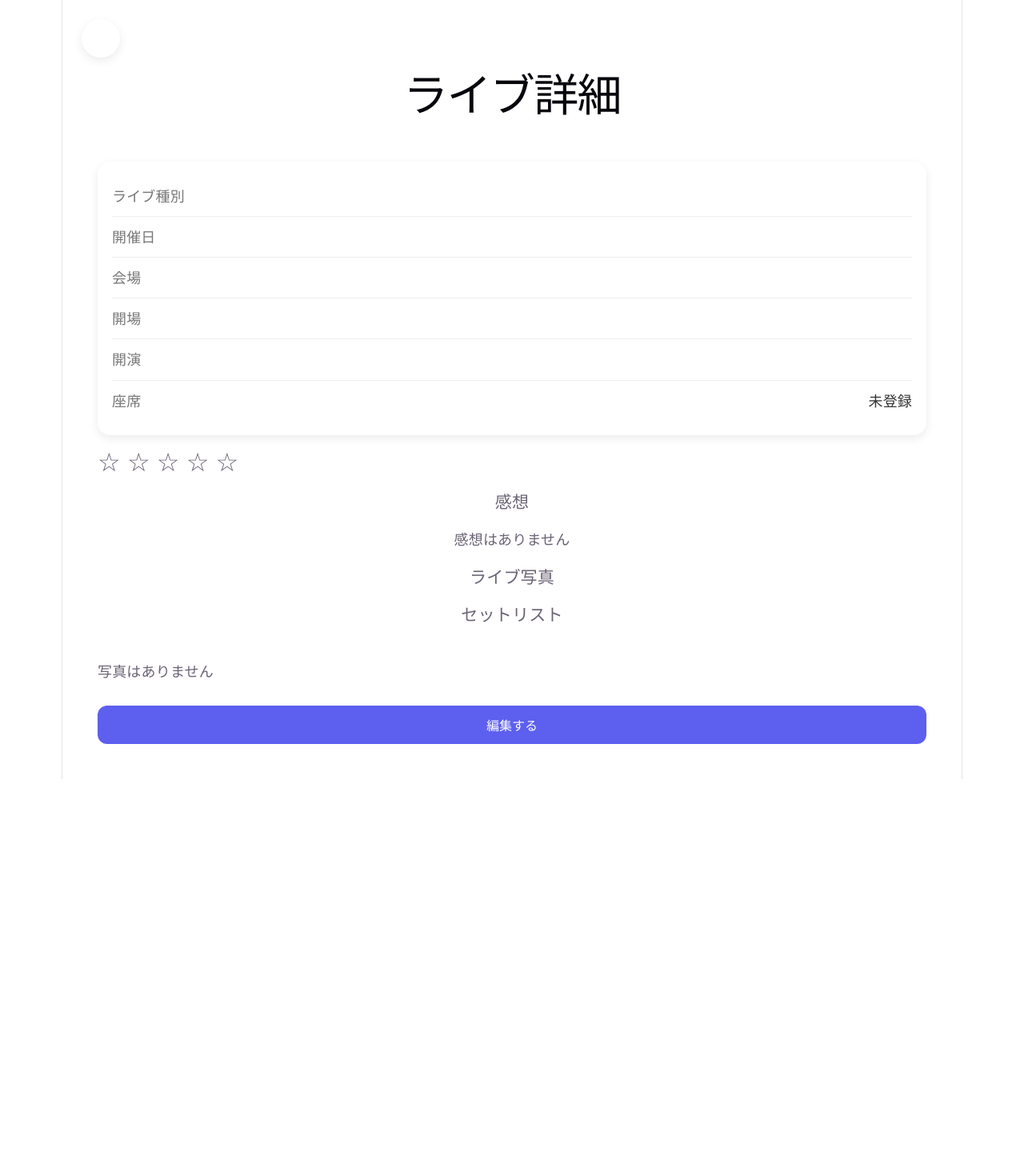
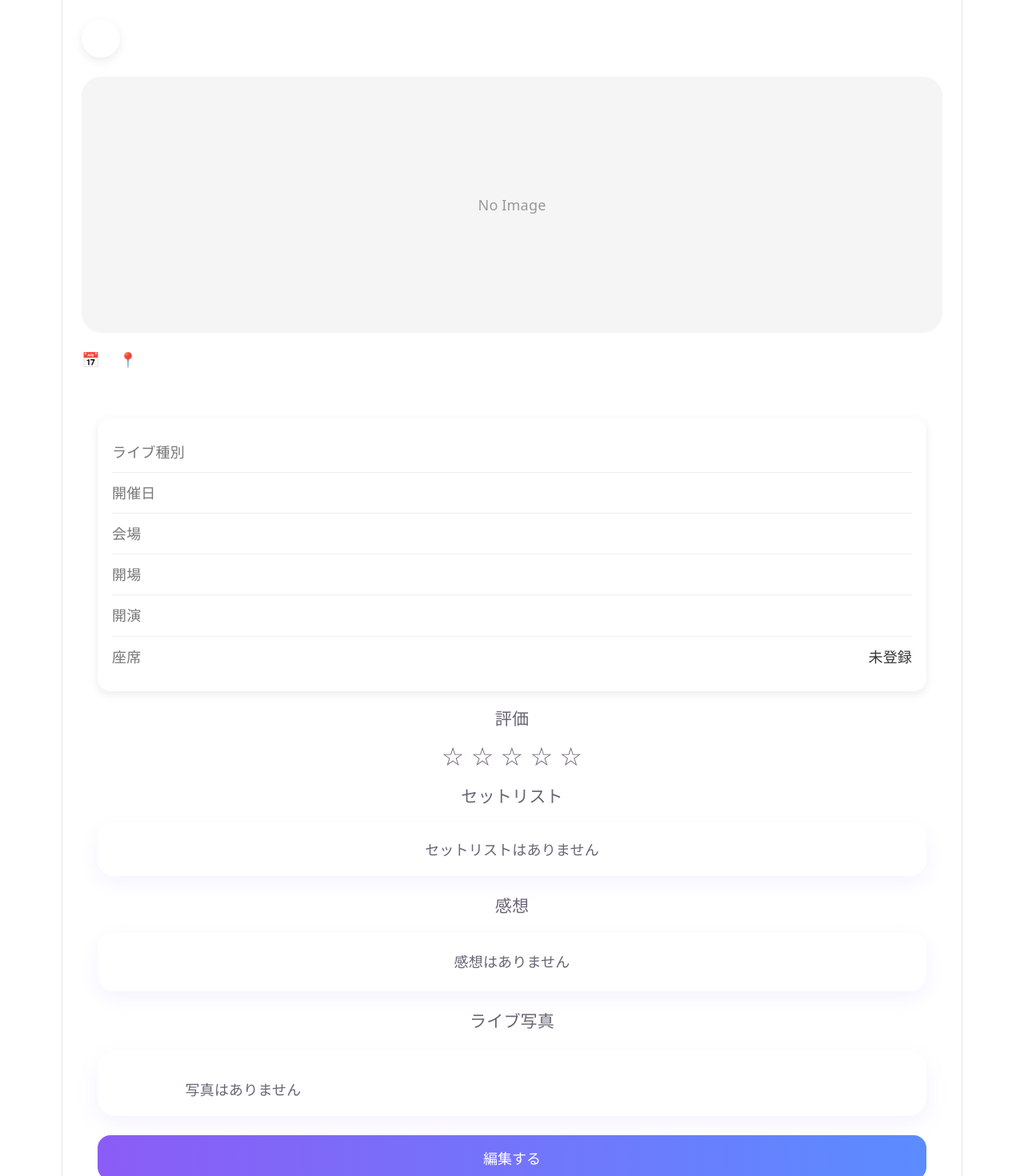
Before and after one commit to tomokitakahama/LiveCloud, a React (Vite) app: page /live/1/1 in a window 1280 px wide. Shown: the top 1470 px of the page at 80% size. Before the commit the page ends 974 px from the top, so only its background shows below. Built offline with nearby package versions, Linux system fonts and the light colour scheme.

Commit message:
機能不具合修正

```diff
--- a/src/pages/AddLiveDetail/AddLiveDetail.tsx
+++ b/src/pages/AddLiveDetail/AddLiveDetail.tsx
@@ -179,7 +179,10 @@ const handleDeleteItem = (
 
   setArtists(updatedArtists);
 
-  navigate(`/artist/${artistId}`);
+  navigate(
+  `/artist/${artistId}`,
+  { replace: true }
+);
 
 };
 
--- a/src/pages/EditLive/EditLive.tsx
+++ b/src/pages/EditLive/EditLive.tsx
@@ -51,7 +51,13 @@ const EditLive = ({
     const [photos, setPhotos] =
   useState<File[]>([]);
 
-  const [setlist, setSetlist] = useState<string[]>(
+  type SetlistItem = {
+  type: "song" | "mc" | "encore";
+  title?: string;
+};
+
+const [setlist, setSetlist] =
+  useState<SetlistItem[]>(
     live?.setlist || []
   );
 
@@ -62,7 +68,7 @@ const handleSetlistChange = (
 
   const updated = [...setlist];
 
-  updated[index] = value;
+updated[index].title = value;
 
 setSetlist(updated);
 
@@ -72,7 +78,32 @@ const handleAddSong = () => {
 
   setSetlist([
     ...setlist,
-    "",
+    {
+      type: "song",
+      title: "",
+    },
+  ]);
+
+};
+
+const handleAddMC = () => {
+
+  setSetlist([
+    ...setlist,
+    {
+      type: "mc",
+    },
+  ]);
+
+};
+
+const handleAddEncore = () => {
+
+  setSetlist([
+    ...setlist,
+    {
+      type: "encore",
+    },
   ]);
 
 };
@@ -81,12 +112,11 @@ const handleDeleteSong = (
   index: number
 ) => {
 
-  const updated =
+  setSetlist(
     setlist.filter(
       (_, i) => i !== index
+    )
   );
-
-  setSetlist(updated);
 
 };
 
@@ -171,7 +201,8 @@ const photoData = await Promise.all(
   alert("保存しました！");
 
   navigate(
-    `/live/${artistId}/${liveId}`
+  `/live/${artistId}/${liveId}`,
+  { replace: true }
 );
 
 };
@@ -247,23 +278,47 @@ const photoData = await Promise.all(
 
      <h3>セットリスト</h3>
 
+<div className="setlistButtons">
+
+  <button onClick={handleAddSong}>
+    ＋ 曲追加
+  </button>
+
+  <button onClick={handleAddMC}>
+    MC
+  </button>
+
+  <button onClick={handleAddEncore}>
+    EN
+  </button>
+
+</div>
+
 <div className="setlistArea">
 
-  {setlist.map((song, index) => (
+  {setlist.map((item, index) => (
 
-    <div
-      className="songRow"
-      key={index}
-    >
+    <div key={index}>
+
+      {item.type === "song" && (
+
+        <div className="songRow">
 
           <span className="songNumber">
-        {index + 1}
+
+            {
+              setlist
+                .slice(0, index + 1)
+                .filter(i => i.type === "song")
+                .length
+            }
+
           </span>
 
           <input
             type="text"
             placeholder="曲名"
-        value={song}
+            value={item.title ?? ""}
             onChange={(e) =>
               handleSetlistChange(
                 index,
@@ -283,18 +338,51 @@ const photoData = await Promise.all(
 
         </div>
 
-  ))}
+      )}
+
+      {item.type === "mc" && (
+
+        <div className="mcRow">
+
+          <span>───── MC ─────</span>
 
           <button
-    className="addSongButton"
-    onClick={handleAddSong}
+            className="deleteSongButton"
+            onClick={() =>
+              handleDeleteSong(index)
+            }
           >
-    ＋ 曲を追加
+            ×
           </button>
 
         </div>
 
-      <h3>感想</h3>
+      )}
+
+      {item.type === "encore" && (
+
+        <div className="encoreRow">
+
+          <span>──── ENCORE ────</span>
+
+          <button
+            className="deleteSongButton"
+            onClick={() =>
+              handleDeleteSong(index)
+            }
+          >
+            ×
+          </button>
+
+        </div>
+
+      )}
+
+    </div>
+
+  ))}
+
+</div>
 
       <textarea
         value={memo}
--- a/src/pages/Home/Home.css
+++ b/src/pages/Home/Home.css
@@ -1,7 +1,6 @@
 .home {
   max-width: 430px;
-  min-height: 100vh;
-
+  min-height: calc(100vh + 100px);
   margin: 0 auto;
   padding: 24px 20px 100px;
 
--- a/src/pages/LiveDetail/LiveDetail.css
+++ b/src/pages/LiveDetail/LiveDetail.css
@@ -1,5 +1,13 @@
 .liveDetailContainer{
-  padding:24px;
+
+    width:100%;
+
+    padding:24px;
+
+    box-sizing:border-box;
+
+    padding-bottom: 110px;
+
 }
 
 .liveCard{
@@ -11,20 +19,15 @@
 
 .ratingArea{
 
-  font-size:32px;
+    display:flex;
 
-  margin:20px 0;
+    justify-content:center;
 
-}
+    gap:10px;
 
-.ratingArea{
+    margin:20px 0 30px;
 
-  display:flex;
-  gap:8px;
-
-  font-size:32px;
-
-  margin:20px 0;
+    font-size:34px;
 
 }
 
@@ -92,51 +95,57 @@ textarea{
 
 .editButton{
 
-  width:100%;
+    width:100%;
 
-  height:48px;
+    height:56px;
 
-  border:none;
+    border:none;
 
-  border-radius:12px;
+    border-radius:16px;
 
-  margin-top:30px;
+    color:white;
 
-  background:#5D5FEF;
+    font-size:18px;
 
-  color:white;
+    font-weight:600;
 
-  font-size:16px;
+    cursor:pointer;
 
-  cursor:pointer;
+    background:linear-gradient(
+        90deg,
+        #8B5CF6,
+        #5B8CFF
+    );
 
 }
 
 .photoArea{
 
-  display:flex;
+    display:grid;
 
-  gap:12px;
+    grid-template-columns:repeat(3,1fr);
 
-  flex-wrap:wrap;
+    gap:12px;
 
-  margin-top:16px;
+    margin-top:16px;
 
 }
 
 .livePhoto{
 
-  width:140px;
+    width:100%;
 
-  height:140px;
+    height:110px;
 
-  object-fit:cover;
+    object-fit:cover;
 
-  border-radius:12px;
+    border-radius:14px;
 
-  cursor:pointer;
+}
 
-  box-shadow:0 2px 8px rgba(0,0,0,.15);
+.livePhoto:hover{
+
+    transform:scale(1.05);
 
 }
 
@@ -227,3 +236,168 @@ textarea{
   color: #333;
 
 }
+
+.heroImage{
+
+    width:100%;
+
+    height:320px;
+
+    border-radius:24px;
+
+    overflow:hidden;
+
+    margin-bottom:20px;
+
+    background:#f5f5f5;
+
+}
+
+.heroImage img{
+
+    width:100%;
+
+    height:100%;
+
+    object-fit:cover;
+
+}
+
+.noImage{
+
+    width:100%;
+    height:100%;
+
+    display:flex;
+
+    justify-content:center;
+
+    align-items:center;
+
+    color:#999;
+
+}
+
+.liveTitle{
+
+    font-size:34px;
+
+    font-weight:700;
+
+    margin-top:20px;
+
+    margin-bottom:8px;
+
+}
+
+.liveInfo{
+
+    display:flex;
+
+    gap:24px;
+
+    color:#666;
+
+    margin-bottom:20px;
+
+}
+
+.memoCard{
+
+    background:white;
+
+    padding:20px;
+
+    border-radius:20px;
+
+    box-shadow:0 8px 24px rgba(120,90,255,.08);
+
+    line-height:1.8;
+
+    margin-bottom:24px;
+
+}
+
+.photoCard{
+
+    background:white;
+
+    border-radius:20px;
+
+    padding:20px;
+
+    margin-bottom:24px;
+
+    box-shadow:0 8px 24px rgba(120,90,255,.08);
+
+}
+
+.heroDots{
+
+    display:flex;
+
+    justify-content:center;
+
+    gap:10px;
+
+    margin:16px 0 28px;
+
+}
+
+.dot{
+
+    width:10px;
+
+    height:10px;
+
+    border-radius:50%;
+
+    border:none;
+
+    background:#ddd;
+
+    cursor:pointer;
+
+}
+
+.activeDot{
+
+    width:24px;
+
+    height:10px;
+
+    border-radius:999px;
+
+    border:none;
+
+    background:#7C5CFC;
+
+}
+
+.photoCard{
+
+    background:white;
+
+    border-radius:24px;
+
+    padding:20px;
+
+    margin-top:24px;
+
+    box-shadow:0 10px 30px rgba(124,92,252,.08);
+
+}
+
+.setlistCard{
+
+    background:white;
+
+    padding:20px;
+
+    border-radius:20px;
+
+    margin-bottom:24px;
+
+    box-shadow:0 8px 24px rgba(124,92,252,.08);
+
+}
--- a/src/pages/LiveDetail/LiveDetail.tsx
+++ b/src/pages/LiveDetail/LiveDetail.tsx
@@ -30,6 +30,9 @@ const LiveDetail = ({
 
 const live =
   artist?.lives[Number(liveId)];
+
+  const [currentPhoto, setCurrentPhoto] =
+  useState(0);
 
   const handleRating = (
   rating: number
@@ -75,12 +78,71 @@ const live =
 
       <button
   className="backButton"
-        onClick={() => navigate(-1)}
+  onClick={() => navigate(`/artist/${artistId}`)}
 >
         <ArrowLeft size={24} />
       </button>
 
-      <h1>ライブ詳細</h1>
+      <div className="heroImage">
+
+  {live?.photos?.length ? (
+
+    <img
+      src={live?.photos?.[currentPhoto]}
+      alt={live.title}
+    />
+
+  ) : (
+
+    <div className="noImage">
+
+      No Image
+
+    </div>
+
+  )}
+
+</div>
+
+{live?.photos?.length! > 1 && (
+
+<div className="heroDots">
+
+  {live.photos.map((_: any, index: number) => (
+
+    <button
+
+      key={index}
+
+      className={
+        currentPhoto === index
+          ? "activeDot"
+          : "dot"
+      }
+
+      onClick={() =>
+        setCurrentPhoto(index)
+      }
+
+    />
+
+  ))}
+
+</div>
+
+)}
+
+<h1 className="liveTitle">
+  {live?.title}
+</h1>
+
+<div className="liveInfo">
+
+  <p>📅 {live?.date}</p>
+
+  <p>📍 {live?.venue}</p>
+
+</div>
 
       <div className="liveCard">
 
@@ -120,6 +182,8 @@ const live =
 
 </div>
 
+<h3>評価</h3>
+
 <div className="ratingArea">
 
   {Array.from({ length: 5 }).map((_, index) => (
@@ -134,23 +198,13 @@ const live =
 
 </div>
 
-<p>{live?.date}</p>
-
-<p>{live?.venue}</p>
-
-<h3>感想</h3>
-
-<p>
-  {live?.memo || "感想はありません"}
-</p>
-
-<h3>ライブ写真</h3>
-
 <h3>セットリスト</h3>
 
-<div className="setlistArea">
+<div className="setlistCard">
 
-  {live?.setlist?.map((item: any, index: number) => (
+  {live?.setlist?.length ? (
+
+    live.setlist.map((item: any, index: number) => (
 
       <div key={index}>
 
@@ -169,7 +223,9 @@ const live =
 
             </span>
 
-        <span>{item.title}</span>
+            <span className="songTitle">
+              {item.title}
+            </span>
 
           </div>
 
@@ -177,7 +233,7 @@ const live =
 
         {item.type === "mc" && (
 
-      <div className="mcRow">
+          <div className="mcDivider">
 
             ───── MC ─────
 
@@ -187,7 +243,7 @@ const live =
 
         {item.type === "encore" && (
 
-      <div className="encoreRow">
+          <div className="encoreDivider">
 
             ──── ENCORE ────
 
@@ -197,11 +253,31 @@ const live =
 
       </div>
 
-))}
+    ))
+
+  ) : (
+
+    <p>セットリストはありません</p>
+
+  )}
 
 </div>
 
+<h3>感想</h3>
+
+<div className="memoCard">
+
+  {live?.memo || "感想はありません"}
+
+</div>
+
+<h3>ライブ写真</h3>
+
+<div className="photoCard">
+
   <div className="photoArea">
+
+
 
     {live?.photos?.length ? (
 
@@ -223,6 +299,7 @@ const live =
     )}
 
   </div>
+</div>
 
 <button
   className="editButton"
--- a/src/pages/Stats/Stats.tsx
+++ b/src/pages/Stats/Stats.tsx
@@ -25,21 +25,30 @@ const Stats = ({
   const totalArtists =
     artists.length;
 
-  const totalLives =
-    artists.reduce(
-      (sum, artist) =>
-        sum + artist.liveCount,
-      0
-    );
+  const totalLives = artists.reduce(
+
+  (sum, artist) =>
+
+    sum + (artist.lives?.length ?? 0),
+
+  0
+
+);
 
   const topArtist =
-    artists.reduce((prev, current) => {
+  artists.length > 0
+    ? artists.reduce((prev, current) =>
 
-      return prev.liveCount >
-        current.liveCount
-        ? prev
-        : current;
-    });
+        (prev.lives?.length ?? 0) >
+        (current.lives?.length ?? 0)
+
+          ? prev
+
+          : current
+
+      )
+
+    : null;
 
     const currentYear =
   new Date().getFullYear();
@@ -47,13 +56,12 @@ const Stats = ({
 const thisYearLives = artists.reduce(
   (sum, artist) => {
 
-    const count =
-      artist.lives.filter((live: any) =>
+    const lives = artist.lives ?? [];
 
-        new Date(live.date).getFullYear() ===
-        currentYear
-
-      ).length;
+    const count = lives.filter(
+      (live: any) =>
+        new Date(live.date).getFullYear() === currentYear
+    ).length;
 
     return sum + count;
 
@@ -68,7 +76,7 @@ const averageLives =
 
     const pieData = artists.map((artist) => ({
   name: artist.name,
-  value: artist.liveCount,
+  value: artist.lives?.length ?? 0,
 }));
 
 const COLORS = [
@@ -80,22 +88,79 @@ const COLORS = [
   "#CBD5E1",
 ];
 
-const yearlyData = [
-  { year: "2022", count: 3 },
-  { year: "2023", count: 5 },
-  { year: "2024", count: 7 },
-  { year: "2025", count: 7 },
-  { year: "2026", count: totalLives },
-];
+const yearlyMap: Record<string, number> = {};
 
-const monthlyData = [
-  { month: "1月", count: 0 },
-  { month: "2月", count: 1 },
-  { month: "3月", count: 1 },
-  { month: "4月", count: 2 },
-  { month: "5月", count: 3 },
-  { month: "6月", count: 1 },
-];
+artists.forEach((artist) => {
+
+  (artist.lives ?? []).forEach((live: any) => {
+
+    if (!live.date) return;
+
+    const year = String(
+      new Date(live.date).getFullYear()
+    );
+
+    yearlyMap[year] =
+      (yearlyMap[year] ?? 0) + 1;
+
+  });
+
+});
+
+const yearlyData = Object.keys(yearlyMap)
+  .sort()
+  .map((year) => ({
+    year,
+    count: yearlyMap[year],
+  }));
+
+const monthlyMap: Record<number, number> = {};
+
+for (let i = 1; i <= 12; i++) {
+  monthlyMap[i] = 0;
+}
+
+artists.forEach((artist) => {
+
+  (artist.lives ?? []).forEach((live: any) => {
+
+    if (!live.date) return;
+
+    const date = new Date(live.date);
+
+    if (
+      date.getFullYear() === currentYear
+    ) {
+
+      monthlyMap[
+        date.getMonth() + 1
+      ]++;
+
+    }
+
+  });
+
+});
+
+const monthlyData = Array.from(
+  { length: 12 },
+  (_, index) => ({
+
+    month: `${index + 1}月`,
+
+    count:
+      monthlyMap[index + 1],
+
+  })
+);
+
+const artistRanking = [...artists]
+  .sort(
+    (a, b) =>
+      (b.lives?.length ?? 0) -
+      (a.lives?.length ?? 0)
+  )
+  .slice(0, 5);
 
   return (
     <div className="statsContainer">
@@ -130,7 +195,9 @@ const monthlyData = [
 
     <p>{topArtist?.name}</p>
 
-    <span>{topArtist?.liveCount}回</span>
+    <span>
+  {topArtist?.lives?.length ?? 0}回
+</span>
 
   </div>
 
@@ -249,6 +316,47 @@ const monthlyData = [
 
 </div>
 
+<div className="chartCard">
+
+  <h2>アーティストランキング</h2>
+
+  <div className="rankingArea">
+
+    {artistRanking.map(
+      (artist, index) => (
+
+        <div
+          className="rankingRow"
+          key={artist.name}
+        >
+
+          <span className="rankNumber">
+
+            {index + 1}
+
+          </span>
+
+          <span className="rankName">
+
+            {artist.name}
+
+          </span>
+
+          <span className="rankCount">
+
+            {artist.lives?.length ?? 0}回
+
+          </span>
+
+        </div>
+
+      )
+    )}
+
+  </div>
+
+</div>
+
       <BottomNavigation />
 
     </div>
```
Also changed, not shown: src/pages/Stats/Stats.css (+56 -0 lines). Lines whose indentation alone changed are shown as unchanged.
